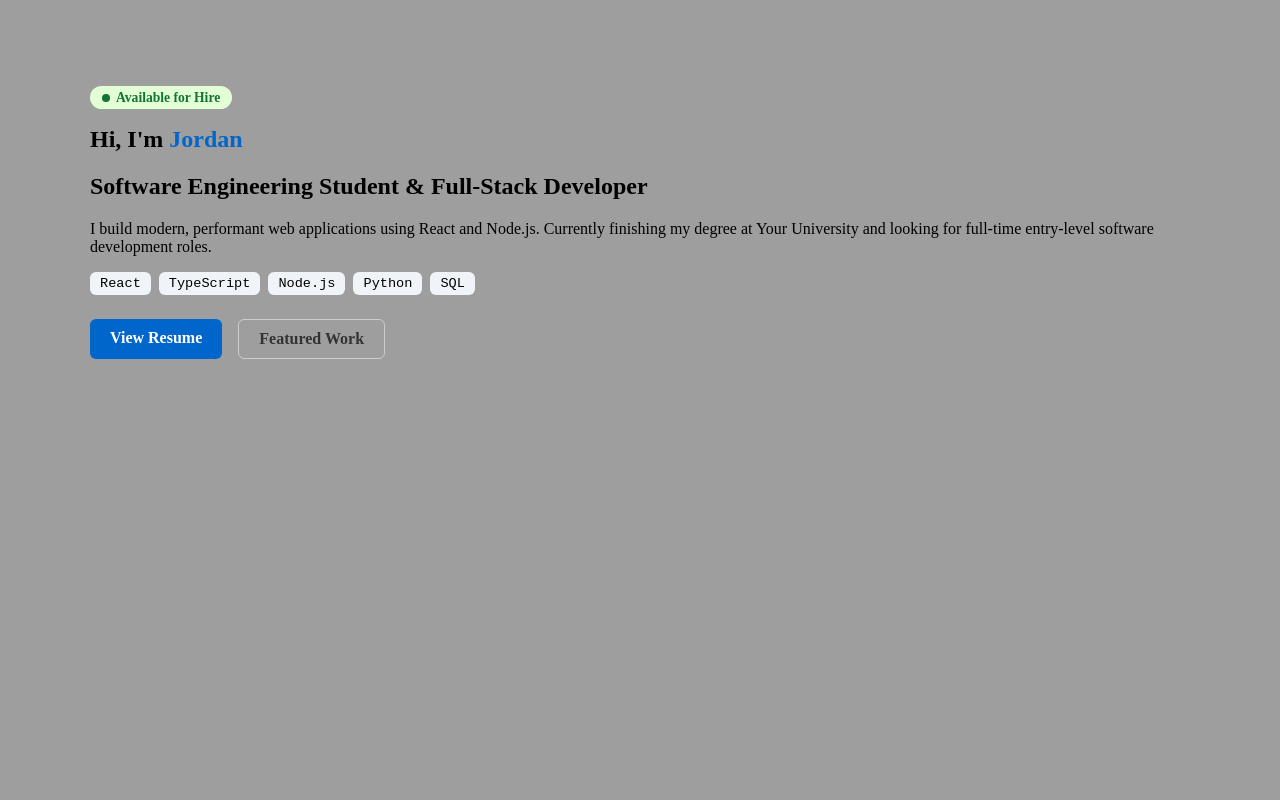
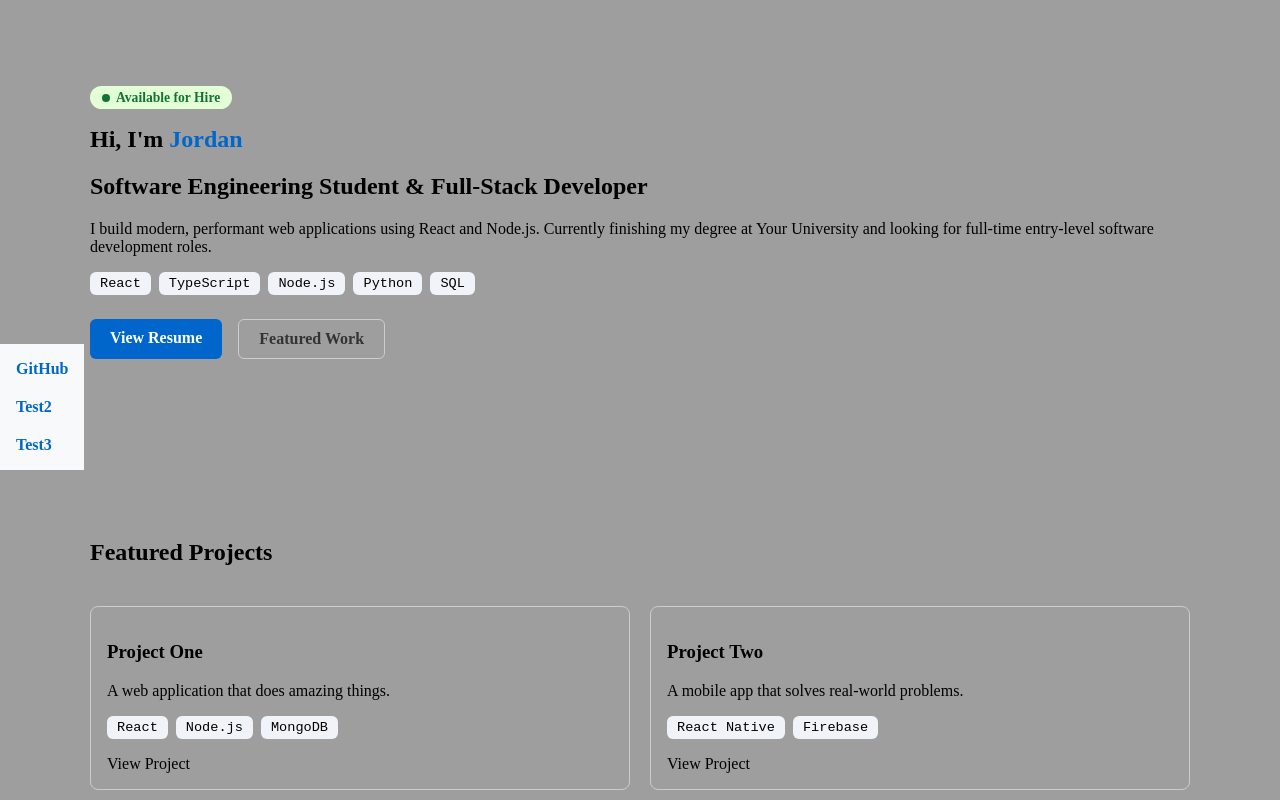
Before and after one commit to jordanjust34/jordansite, a React (Vite) app: page / in a window 1280 px wide. Shown: the top 800 px of the page. Built offline with nearby package versions, Linux system fonts and the light colour scheme.

Commit message:
Started base layout and design structure

```diff
--- a/package.json
+++ b/package.json
@@ -11,7 +11,8 @@
   },
   "dependencies": {
     "react": "^19.2.7",
-    "react-dom": "^19.2.7"
+    "react-dom": "^19.2.7",
+    "vis-timeline": "^8.5.2"
   },
   "devDependencies": {
     "@types/node": "^24.13.2",
--- a/src/App.css
+++ b/src/App.css
@@ -1,201 +1,18 @@
-/* .counter {
-  font-size: 16px;
-  padding: 5px 10px;
-  border-radius: 5px;
-  color: var(--accent);
-  background: var(--accent-bg);
-  border: 2px solid transparent;
-  transition: border-color 0.3s;
-  margin-bottom: 24px;
-
-  &:hover {
-    border-color: var(--accent-border);
-  }
-  &:focus-visible {
-    outline: 2px solid var(--accent);
-    outline-offset: 2px;
-  }
+.app {
+  display: flex;
+  min-height: 100vh;
 }
 
-.hero {
-  position: relative;
-
-  .base,
-  .framework,
-  .vite {
-    inset-inline: 0;
-    margin: 0 auto;
-  }
-
-  .base {
-    width: 170px;
-    position: relative;
-    z-index: 0;
-  }
-
-  .framework,
-  .vite {
-    position: absolute;
-  }
-
-  .framework {
-    z-index: 1;
-    top: 34px;
-    height: 28px;
-    transform: perspective(2000px) rotateZ(300deg) rotateX(44deg) rotateY(39deg)
-      scale(1.4);
-  }
-
-  .vite {
-    z-index: 0;
-    top: 107px;
-    height: 26px;
-    width: auto;
-    transform: perspective(2000px) rotateZ(300deg) rotateX(40deg) rotateY(39deg)
-      scale(0.8);
-  }
-}
-
-#center {
-  display: flex;
-  flex-direction: column;
-  gap: 25px;
-  place-content: center;
-  place-items: center;
-  flex-grow: 1;
-
-  @media (max-width: 1024px) {
-    padding: 32px 20px 24px;
-    gap: 18px;
-  }
-}
-
-#next-steps {
-  display: flex;
-  border-top: 1px solid var(--border);
-  text-align: left;
-
-  & > div {
-    flex: 1 1 0;
-    padding: 32px;
-    @media (max-width: 1024px) {
-      padding: 24px 20px;
-    }
-  }
-
-  .icon {
-    margin-bottom: 16px;
-    width: 22px;
-    height: 22px;
-  }
-
-  @media (max-width: 1024px) {
-    flex-direction: column;
-    text-align: center;
-  }
-}
-
-#docs {
-  border-right: 1px solid var(--border);
-
-  @media (max-width: 1024px) {
-    border-right: none;
-    border-bottom: 1px solid var(--border);
-  }
-}
-
-#next-steps ul {
-  list-style: none;
-  padding: 0;
-  display: flex;
-  gap: 8px;
-  margin: 32px 0 0;
-
-  .logo {
-    height: 18px;
-  }
-
-  a {
-    color: var(--text-h);
-    font-size: 16px;
-    border-radius: 6px;
-    background: var(--social-bg);
-    display: flex;
-    padding: 6px 12px;
-    align-items: center;
-    gap: 8px;
-    text-decoration: none;
-    transition: box-shadow 0.3s;
-
-    &:hover {
-      box-shadow: var(--shadow);
-    }
-    .button-icon {
-      height: 18px;
-      width: 18px;
-    }
-  }
-
-  @media (max-width: 1024px) {
-    margin-top: 20px;
-    flex-wrap: wrap;
-    justify-content: center;
-
-    li {
-      flex: 1 1 calc(50% - 8px);
-    }
-
-    a {
-      width: 100%;
-      justify-content: center;
-      box-sizing: border-box;
-    }
-  }
-}
-
-#spacer {
-  height: 88px;
-  border-top: 1px solid var(--border);
-  @media (max-width: 1024px) {
-    height: 48px;
-  }
-}
-
-.ticks {
-  position: relative;
-  width: 100%;
-
-  &::before,
-  &::after {
-    content: '';
-    position: absolute;
-    top: -4.5px;
-    border: 5px solid transparent;
-  }
-
-  &::before {
-    left: 0;
-    border-left-color: var(--border);
-  }
-  &::after {
-    right: 0;
-    border-right-color: var(--border);
-  }
-} */
-
-/* Hero Section */
-.hero-section {
+.section-container {
   padding: 80px 20px;
   max-width: 1100px;
   margin: 0 auto;
 }
 
-.hero-container {
-  display: flex;
-  flex-direction: column-reverse;
-  gap: 40px;
-  align-items: center;
-}
+/* Hero Section */
+/* .hero-container {
+
+} */
 
 @media (min-width: 768px) {
   .hero-container {
@@ -203,6 +20,43 @@
     justify-content: space-between;
   }
 }
+
+/* Featured Projects */
+/* .projects-section {
+
+}
+
+.projects-container {
+
+} */
+
+.projects-grid {
+  display: grid;
+  grid-template-columns: repeat(auto-fit, minmax(300px, 1fr));
+  gap: 20px;
+  margin-top: 40px;
+}
+
+.project-card {
+  border: 1px solid #ccc;
+  border-radius: 8px;
+  padding: 16px;
+  text-align: left;
+  transition: box-shadow 0.3s;
+
+  &:hover {
+    box-shadow: var(--shadow);
+  }
+}
+
+.project-link {
+  text-decoration: none;
+  color: inherit;
+}
+
+
+/* Timeline */
+
 
 /* Status Badge */
 .status-badge {
@@ -272,7 +126,37 @@
   object-fit: cover;
 }
 
-/* Bio */
-.bio {
-  white-space: pre-wrap;
+/* Sidebar */
+.sidebar {
+  position: fixed;
+  top: 43%; /* change value later */
+  left: 0;  /* mess around with this later */
+  width: fit-content;
+  height: auto;
+  background-color: #f8f9fa;
+  display: flex;
+  flex-direction: column;
+  justify-content: space-between;
+  justify-self: center;
+  align-items: start;
+  padding: 16px;
+  /* z-index: 1000; */
+  /* gap: 16px; */
 }
+
+.sidebar-content {
+  display: flex;
+  flex-direction: column;
+  gap: 20px;
+}
+
+.sidebar-content a {
+  color: #0066cc;
+  text-decoration: none;
+  font-weight: 600;
+  transition: opacity 0.2s;
+}
+
+.sidebar-content a:hover {
+  opacity: 0.7;
+}
--- a/src/App.tsx
+++ b/src/App.tsx
@@ -1,23 +1,110 @@
-// import viteLogo from './assets/vite.svg'
 import './App.css'
 
+// Left Sidebar Content
+interface SidebarContentProps {
+  title: string
+  link: string
+}
+
+const sidebarLinks = [
+  {
+    title: 'GitHub',
+    link: 'https://github.com/jordanjust34'
+  },
+  {
+    title: 'Test2',
+    link: 'https://example.com/test2'
+  },
+  {
+    title: 'Test3',
+    link: 'https://example.com/test3'
+  }
+]
+
+function SidebarContent({ title, link }: SidebarContentProps) {
+  return (
+    <a href={link} target="_blank" rel="noreferrer" className="sidebar-link">
+      {title}
+    </a>
+  )
+}
+
+// Project Card
+interface ProjectCardProps {
+  title: string
+  description: string
+  techStack: string[]
+  link: string
+}
+
+const projects = [
+  {
+    title: 'Project One',
+    description: 'A web application that does amazing things.',
+    techStack: ['React', 'Node.js', 'MongoDB'],
+    link: 'https://github.com/jordanjust34/project-one'
+  },
+  {
+    title: 'Project Two',
+    description: 'A mobile app that solves real-world problems.',
+    techStack: ['React Native', 'Firebase'],
+    link: 'https://github.com/jordanjust34/project-two'
+  }
+];
+
+function ProjectCard({ title, description, techStack, link }: ProjectCardProps) {
+  return (
+    <div className="project-card">
+      <h3>{title}</h3>
+      <p>{description}</p>
+      <div className="tech-stack">
+        {techStack.map((tech, index) => (
+          <span key={index} className="tech-pill">{tech}</span>
+        ))}
+      </div>
+      <a href={link} target="_blank" rel="noreferrer" className="project-link">View Project</a>
+    </div>
+  );
+}
+
+// Timeline
+
+
+// Main
 function App() {
-  // const [count, setCount] = useState(0)
+  return (
+    <div className="App">
 
-  return (
-    <>
-      <section id="about" className="hero-section">
+      {/* Left Sidebar */}
+      <div className="left-sidebar">
+        <aside className="sidebar">
+          <div className="sidebar-content">
+            {sidebarLinks.map((item, index) => (
+              <SidebarContent key={index} title={item.title} link={item.link} />
+            ))}
+          </div>
+        </aside>
+      </div>
+
+      <div>
+        <section id="about" className="section-container hero-section">
           <div className="hero-container">
 
             {/* Left Column: Text & CTAs */}
             <div className="hero-text">
+
+              {/* Status Badge */}
               <span className="status-badge">
                 <span className="dot status"></span>
                 Available for Hire
               </span>
+
+              {/* Page Heading */}
               <h1>
                 Hi, I'm <span className="highlight">Jordan</span>
               </h1>
+
+              {/* Section Heading */}
               <h2>Software Engineering Student & Full-Stack Developer</h2>
 
               {/* Bio */}
@@ -57,9 +144,42 @@ function App() {
               />
               </div>
               </div> */}
+
           </div>
         </section>
-    </>
+
+        {/* Featured Projects */}
+        <section id="projects" className="section-container projects-section">
+          <div className="projects-container">
+
+            {/* Section Heading */}
+            <h2 className="section-heading featured-projects">Featured Projects</h2>
+
+            {/* Project Cards */}
+            <div className="projects-grid">
+              {projects.map((project, index) => (
+                <ProjectCard
+                  key={index}
+                  title={project.title}
+                  description={project.description}
+                  techStack={project.techStack}
+                  link={project.link}
+                />
+              ))}
+            </div>
+          </div>
+        </section>
+
+        {/* Timeline */}
+        <section id="timeline" className="section-container timeline-section">
+          <div className="timeline-container">
+            <h2 className="section-heading">Timeline</h2>
+
+          </div>
+        </section>
+
+      </div>
+    </div>
   )
 }
 
```
Also changed, not shown: 2 other files (tests, documents, lock files or other folders). Lines whose indentation alone changed are shown as unchanged.
